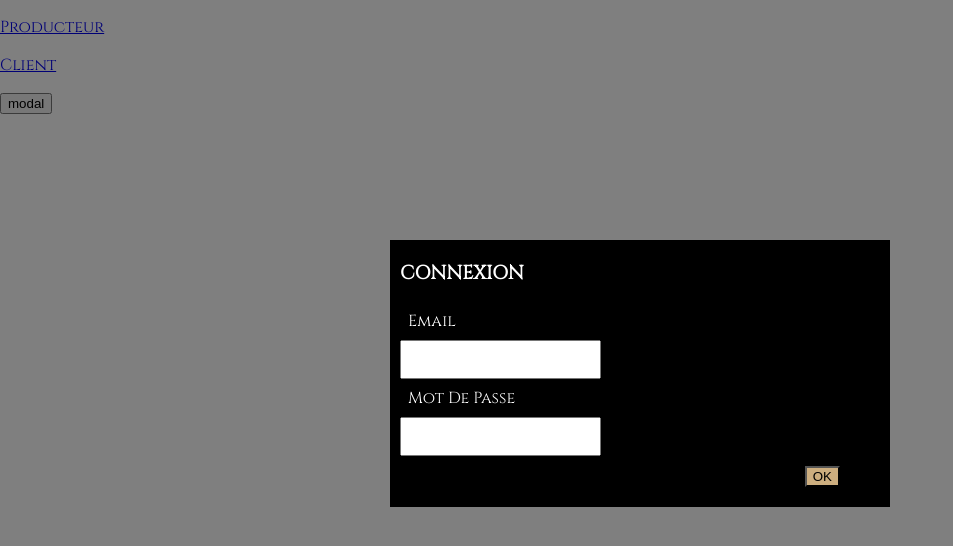
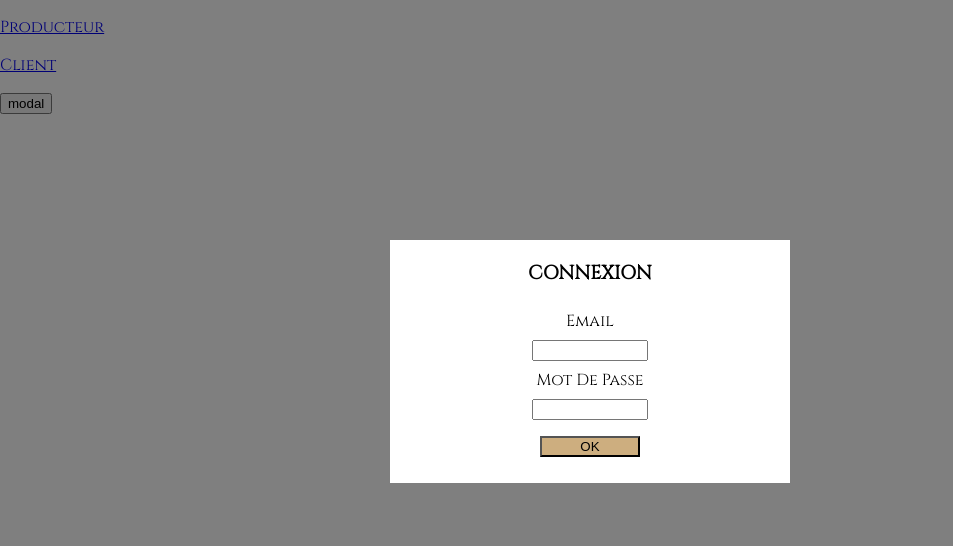
Before and after one commit to SvenLC/CESI-Vineo, a React app: page / in a window 1280 px wide. Both pictures are taken after a click on the button "modal". Shown: the top 546 px of the page, without its empty margins (0-953 px from the left). Built offline with nearby package versions, Linux system fonts and the light colour scheme.

Commit message:
connection

```diff
--- a/src/components/Home/Home.js
+++ b/src/components/Home/Home.js
@@ -1,4 +1,6 @@
 import React, { Component } from 'react'
+
+import { Redirect } from 'react-router-dom'
 
 import { Link } from 'react-router-dom';
 
@@ -10,22 +12,32 @@ class Home extends Component {
     constructor(props) {
         super(props)
         this.state = {
-            modal: false
+            modal: false,
+            user: {
+                login: '',
+                password: ''
+            }
         };
     }
 
 
     openModal = () => {
         console.log('toto');
-        this.setState({modal : true})
+        this.setState({ modal: true })
     }
 
     cancelLogin = () => {
-        this.setState({modal: false})
+        this.setState({ modal: false })
     }
 
+    connection = (user) => {
+        console.log(user + 'toto')
+    }
+
+
+
+
     render() {
-
 
         return (
             <div>
@@ -33,7 +45,9 @@ class Home extends Component {
                 <Link to='/Producer'><p>Producteur</p></Link>
                 <Link to='/Customer'><p>Client</p></Link>
                 <button onClick={this.openModal}>modal</button>
-                <Modal show={this.state.modal} modalClosed={this.cancelLogin}> <Login></Login></Modal>
+                <Modal show={this.state.modal} modalClosed={this.cancelLogin}>
+                    <Login connection={this.connection} />
+                </Modal>
 
             </div>
         )
--- a/src/components/Login/Login.js
+++ b/src/components/Login/Login.js
@@ -1,29 +1,73 @@
-import React from 'react';
+import React, { Component } from 'react';
+import { Redirect } from 'react-router-dom'
 
 import styles from './Login.module.css';
+import Producer from '../Producer/Producer';
 
-const login = (props) => {
-    return (
-        <div class={styles.container}>
-            <h2>CONNEXION</h2>
-            <form>
-                <div className={styles.inputBlock}>
-                    <label className={styles.block}>Email</label>
-                    <input className={styles.block} type={'text'} />
-                </div>
-                <div className={styles.inputBlock}>
-                    <label className={styles.block}>Mot De Passe</label>
-                    <input className={styles.block} type={'text'} />
-                </div>
+class Login extends Component {
+    constructor(props) {
+        super(props)
+        this.state = {
+            login: '',
+            password: '',
+            link: false
+        }
+    }
 
-            </form>
-            <div className={styles.divButton}>
-                <button type={'submit'} className={styles.button}>OK</button>
+    handleLogin = (event) => {
+        this.setState({ login: event.target.value });
+    }
+
+    handlePassword = (event) => {
+        this.setState({ password: event.target.value });
+
+    }
+
+    resetState = () => {
+        this.setState({login: ''}, {password: ''},{link: false})
+    }
+
+    connection = () => {
+        console.log(this.state.login + ' ' + this.state.password)
+        console.log(this.state.link)
+        if (this.state.login == 'producteur' && this.state.password == 'test') {
+            this.setState({ link: 'producer' })
+        }
+        if (this.state.login == 'client' && this.state.password == 'test') {
+            this.setState({ link: 'customer' })
+        }
+        if (!this.state.link) {
+            this.setState({ link: 'error' })
+        }
+    }
+
+    render() {
+        if (this.state.link == 'producer') {
+            return <Redirect to='/producer' />
+        }
+        if (this.state.link == 'customer') {
+            return <Redirect to='/customer' />
+        }
+        let error;
+        if (this.state.link) {
+            error =
+                <p className={styles.error}>Votre login ou votre mots de passe est incorrect</p>
+
+        }
+        return (
+            <div className={styles.loginContainer}>
+                <h2 className={styles.loginTitle}>CONNEXION</h2>
+                <form className={styles.loginForm}>
+                    <label className={styles.loginBlock} >Email</label>
+                    <input className={styles.loginBlock} onChange={this.handleLogin} type={'text'} />
+                    <label className={styles.loginBlock} >Mot De Passe</label>
+                    <input className={styles.loginBlock} onChange={this.handlePassword} type={'password'} />
+                </form>
+                {error}
+                <button type={'submit'} className={styles.loginButton} onClick={this.connection} >OK</button>
             </div>
-
-
-        </div>
-    )
+        )
+    }
 }
 
-export default login;
+export default Login;
--- a/src/components/Login/Login.module.css
+++ b/src/components/Login/Login.module.css
@@ -1,30 +1,48 @@
-.container {
+.loginContainer {
     padding: 10px;
-    background-color: black;
-    color: white;
+    display: flex;
+    flex-direction: column;
+    align-items: center;
 }
 
 .container input {
     padding: 10px 10px 10px 10px;
 }
 
-h2 {
+label.loginBlock {
+    padding: 0.5rem;
+}
+
+.loginForm {
+    display: flex;
+    flex-direction: column;
+    text-align: center;
+    align-items: center;
+
+}
+
+.loginTitle {
+    text-align: center;
     margin-top: 0;
     padding-top: 10px;
     font-size: 1.2rem;
 }
 
-.block {
-    display: block;
-    padding: 0.5rem;
+.loginBlock {
+    margin: 0 1rem;
+}
+input.loginBlock {
+    width: 50%;
 }
 
-
-.divButton {
-    text-align: right;
+.loginButton {
+    margin: 1rem;
+    background-color: #CDAE7F;
+    width: 100px;
 }
 
-.button {
-    margin: 10px 40px 10px 30px;
-    background-color: #CDAE7F;
+.error {
+    text-align: center;
+    font-size: small;
+    color: red;
 }
--- a/src/components/Navbar/Navbar.js
+++ b/src/components/Navbar/Navbar.js
@@ -8,7 +8,7 @@ import styles from './Navbar.module.css';
 const navbar = (props) => (
     <nav className={styles.menu}>
         <ul>
-            <li><Link className={styles.child} to='/menu'>Accueil</Link></li>
+            <li><Link className={styles.child} to='/'>Accueil</Link></li>
             <li><Link className={styles.child} to='/catalogue'>Catalogue</Link></li>
             <li><Link className={styles.child} to='/rouge'>Rouge</Link></li>
             <li><Link className={styles.child} to='/blanc'>Blanc</Link></li>
--- a/src/components/UI/Modal/Modal.module.css
+++ b/src/components/UI/Modal/Modal.module.css
@@ -13,7 +13,7 @@
 
 @media (min-width: 600px) {
     .Modal {
-        width: 500px;
+        width: 400px;
         left: calc(50% - 250px);
     }
 }
```
